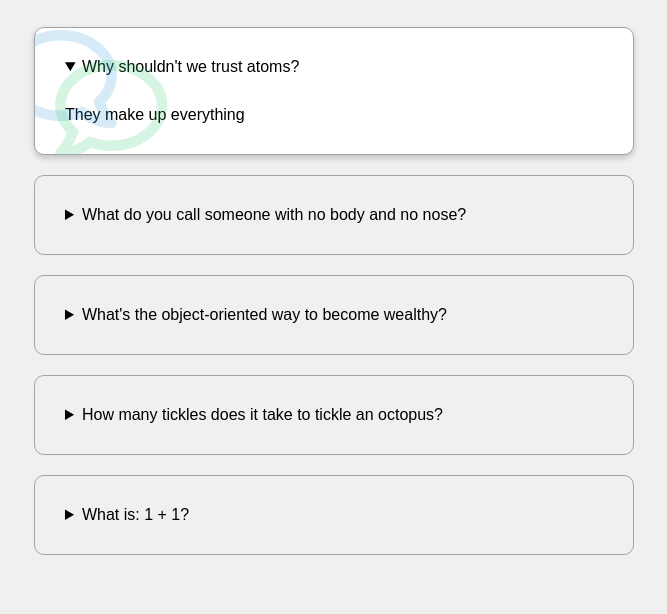
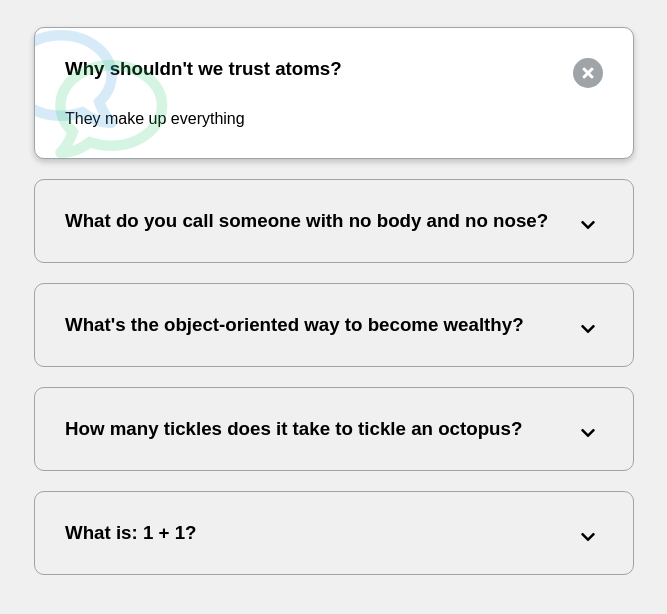
Before and after one commit to monosus-bhsstt/learning-web-development, a plain HTML site: page 12_faq-collapse/index.html in a window 1280 px wide. Shown: the part 90-704 px from the top of the page, without its empty margins (306-973 px from the left). Drawn offline with Linux system fonts and the light colour scheme; a web font is replaced by a local one.

Commit message:
issues#19:style.css(botton等の削除/botton等の削除に伴いsummaryの擬似要素にアイコン設定/クラス名active→属性open)

```diff
--- a/12_faq-collapse/style.css
+++ b/12_faq-collapse/style.css
@@ -30,13 +30,13 @@ h1 {
   transition: 0.3s ease;
 }
 
-.faq.active {
+.faq[open] {
   background-color: #fff;
   box-shadow: 0 3px 6px rgba(0, 0, 0, 0.1), 0 3px 6px rgba(0, 0, 0, 0.1);
 }
 
-.faq.active::before,
-.faq.active::after {
+.faq[open]::before,
+.faq[open]::after {
   content: '\f075';
   font-family: 'Font Awesome 5 Free';
   color: #2ecc71;
@@ -48,7 +48,7 @@ h1 {
   z-index: 0;
 }
 
-.faq.active::before {
+.faq[open]::before {
   color: #3498db;
   top: -10px;
   left: -30px;
@@ -57,51 +57,49 @@ h1 {
 
 .faq-title {
   margin: 0 35px 0 0;
+  font-size: 1.17em;
+  font-weight: bold;
+  list-style: none;
+}
+
+.faq-title:focus {
+  outline: 0;
+}
+
+.faq[open] .faq-title::before {
+  background-color: #9fa4a8;
+  border-radius: 50%;
+  display: flex;
+  width: 30px;
+  height: 30px;
+  align-items: center;
+  justify-content: center;
+  font-size: 16px;
+  position: absolute;
+  top: 30px;
+  right: 30px;
+  font-family: "Font Awesome 5 Free";
+  font-weight: 900;
+  content: "\f00d";
+  color: #fff
+}
+
+.faq-title::after {
+  display: block;
+  position: absolute;
+  top: 37px;
+  right: 38px;
+  font-weight: bold;
+  font-family: "Font Awesome 5 Free";
+  content: '\f078';
+  font-size: 16px;
+}
+
+.faq[open] .faq-title::after {
+  display: none;
 }
 
 .faq-text {
-  display: none;
+  display: block;
   margin: 30px 0 0;
 }
-
-.faq.active .faq-text {
-  display: block;
-}
-
-.faq-toggle {
-  background-color: transparent;
-  border: 0;
-  border-radius: 50%;
-  cursor: pointer;
-  display: flex;
-  align-items: center;
-  justify-content: center;
-  font-size: 16px;
-  padding: 0;
-  position: absolute;
-  top: 30px;
-  right: 30px;
-  height: 30px;
-  width: 30px;
-}
-
-.faq-toggle:focus {
-  outline: 0;
-}
-
-.faq-toggle .fa-times {
-  display: none;
-}
-
-.faq.active .faq-toggle .fa-times {
-  color: #fff;
-  display: block;
-}
-
-.faq.active .faq-toggle .fa-chevron-down {
-  display: none;
-}
-
-.faq.active .faq-toggle {
-  background-color: #9fa4a8;
-}
```
